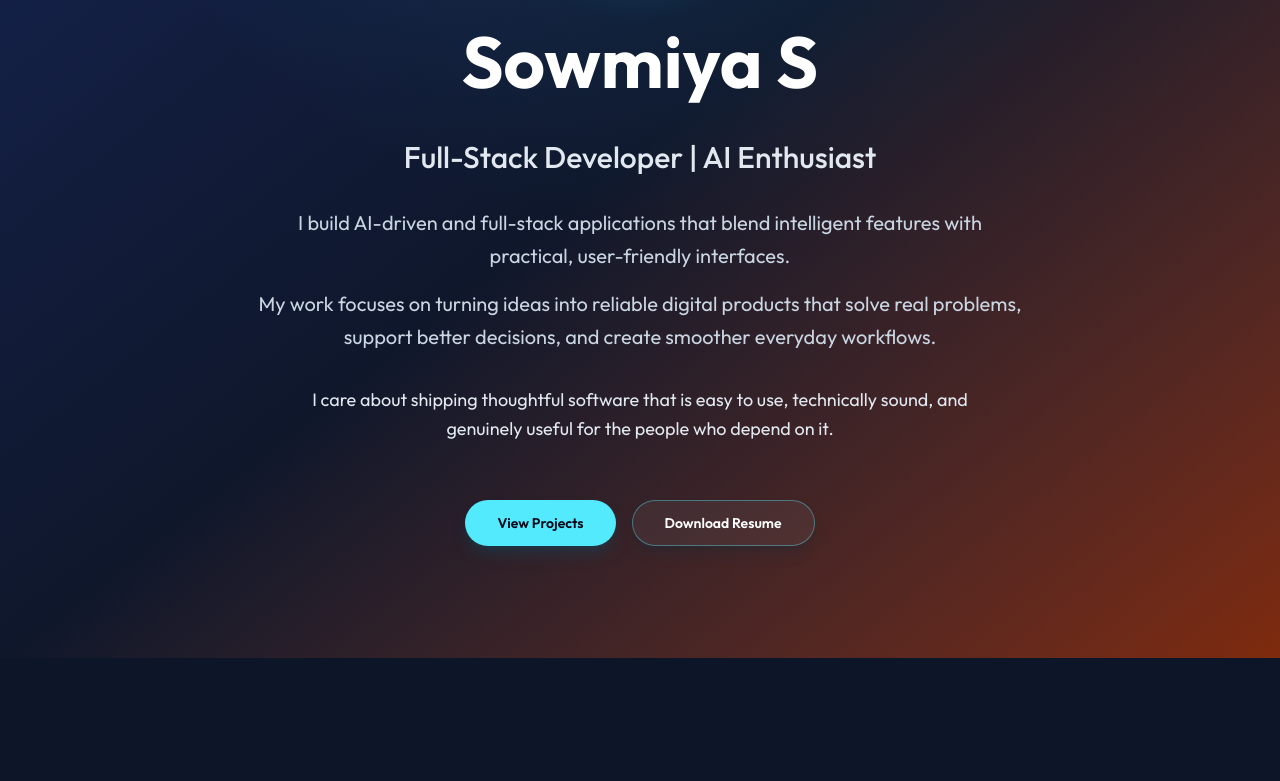
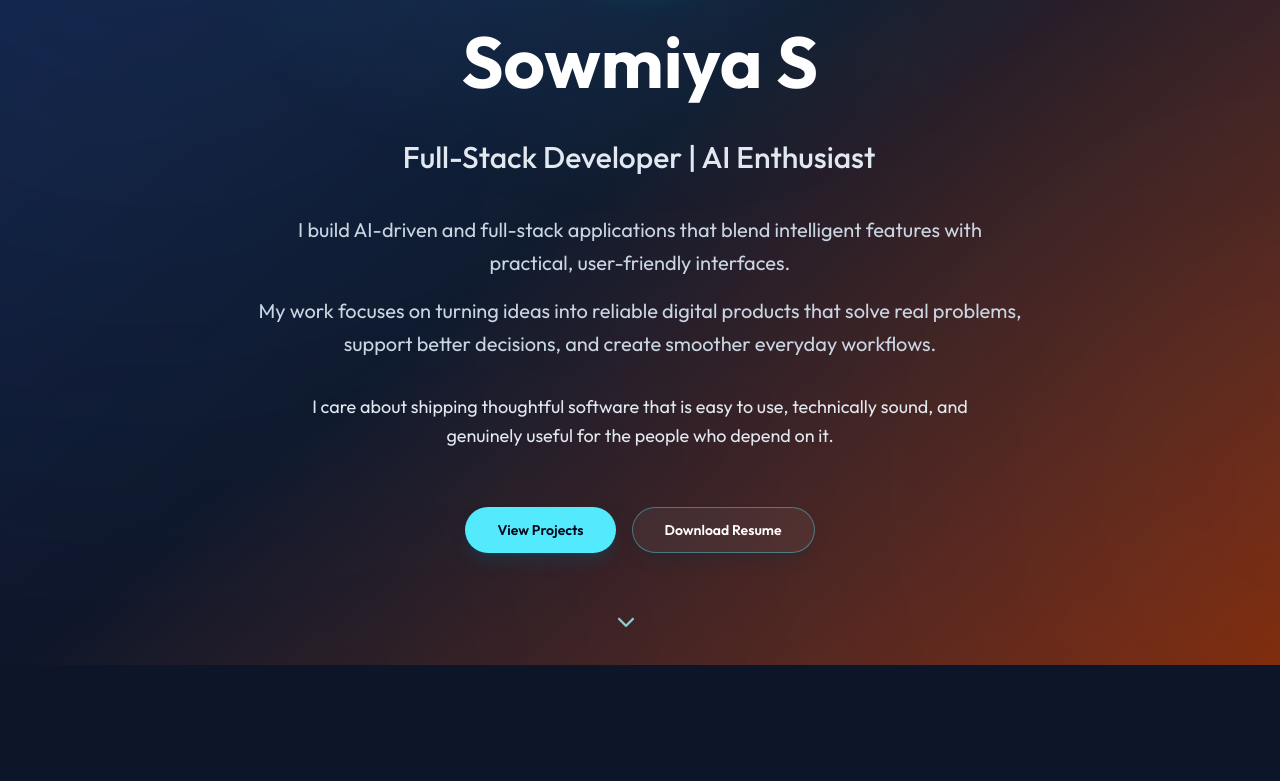
Before and after one commit to SowmiyaS06/portfolio01, a React (Vite) app: page / in a window 1280 px wide. Shown: the part 420-1201 px from the top of the page. Built offline with nearby package versions, Linux system fonts and the light colour scheme.

Commit message:
Add subtle hero interactions and update project links

```diff
--- a/src/components/sections/HeroSection.tsx
+++ b/src/components/sections/HeroSection.tsx
@@ -8,6 +8,7 @@ function HeroSection() {
       id="hero"
       className="scroll-mt-20 relative min-h-screen w-full overflow-hidden bg-gradient-to-br from-blue-950 via-slate-900 to-orange-900"
     >
+      <div className="hero-gradient-flow absolute inset-[-25%] opacity-35" />
       <div className="absolute inset-0 bg-[radial-gradient(circle_at_top,rgba(56,189,248,0.16),transparent_48%)]" />
       <div className="relative flex min-h-screen w-full items-center justify-center px-6 py-20 md:px-12 md:py-28 lg:px-20">
         <motion.div
@@ -31,7 +32,7 @@ function HeroSection() {
             Sowmiya S
           </motion.h1>
           <motion.h2 variants={staggerItem} className="text-lg font-medium text-slate-200 sm:text-xl md:text-3xl">
-            Full-Stack Developer | AI Enthusiast
+            <span className="typing-role">Full-Stack Developer | AI Enthusiast</span>
           </motion.h2>
           <motion.div variants={staggerItem} className="space-y-4 text-base leading-relaxed text-slate-300 sm:text-lg md:text-xl">
             <p>
@@ -70,6 +71,18 @@ function HeroSection() {
           </motion.div>
         </motion.div>
       </div>
+      <motion.a
+        href="#about"
+        variants={staggerItem}
+        initial="hidden"
+        animate="visible"
+        className="subtle-bounce absolute bottom-8 left-1/2 -translate-x-1/2 text-cyan-200/85 transition-all duration-300 hover:text-cyan-100"
+        aria-label="Scroll to About section"
+      >
+        <svg viewBox="0 0 24 24" className="h-7 w-7" fill="none" aria-hidden="true">
+          <path d="M6 9.5 12 15.5 18 9.5" stroke="currentColor" strokeWidth="1.9" strokeLinecap="round" strokeLinejoin="round" />
+        </svg>
+      </motion.a>
     </section>
   )
 }
--- a/src/components/sections/ProjectsSection.tsx
+++ b/src/components/sections/ProjectsSection.tsx
@@ -8,6 +8,7 @@ function ProjectsSection() {
       title: 'AI-Powered Interview Simulator',
       description: 'Real-time AI mock interviews with feedback.',
       techStack: ['React', 'Node.js', 'AI APIs'],
+      githubUrl: 'https://github.com/SowmiyaS06/Interview_generator',
       points: [
         'Solves the challenge of preparing for interviews without depending on a live interviewer.',
         'Generates realistic mock questions and gives immediate feedback on answers and communication.',
@@ -19,6 +20,7 @@ function ProjectsSection() {
       title: 'VEL Super Market (E-commerce)',
       description: 'Full-stack app with authentication and admin dashboard.',
       techStack: ['React', 'Express', 'MongoDB'],
+      githubUrl: 'https://github.com/SowmiyaS06/Consultancy',
       points: [
         'Addresses the need for a simple and organized grocery shopping experience with secure access.',
         'Includes user authentication, product browsing, shopping flow, and admin dashboard management.',
@@ -30,23 +32,12 @@ function ProjectsSection() {
       title: 'Smart Meeting Analysis Platform',
       description: 'Converts meetings into summaries and action points.',
       techStack: ['React', 'Python', 'NLP'],
+      githubUrl: 'https://github.com/Rakshitha2736/freelancers-hackathon',
       points: [
         'Solves the problem of turning long discussions into clear summaries and follow-up actions.',
         'Extracts key points from meeting content so teams can review decisions faster.',
         'Built using React, Python, and NLP concepts for text processing and organization.',
         'Makes meeting outcomes easier to scan, share, and act on after the call ends.',
-      ],
-    },
-    {
-      title: 'Git Workflow & Version Control Project',
-      description:
-        'Demonstrates Git branching, merging, and commit tracking. Shows understanding of version control and DevOps basics.',
-      techStack: ['Git', 'GitHub', 'DevOps Basics'],
-      points: [
-        'Demonstrates disciplined branching, merging, and commit tracking for collaborative development.',
-        'Highlights a clear version control workflow that supports team coordination and safe changes.',
-        'Built around Git, GitHub, and DevOps basics to reinforce release discipline and repository hygiene.',
-        'Shows practical understanding of how teams manage code, history, and collaboration at scale.',
       ],
     },
   ]
@@ -100,7 +91,9 @@ function ProjectsSection() {
 
             <div className="mt-8">
               <a
-                href="#"
+                href={project.githubUrl ?? '#'}
+                target={project.githubUrl ? '_blank' : undefined}
+                rel={project.githubUrl ? 'noreferrer' : undefined}
                 className="inline-flex items-center justify-center rounded-lg bg-white/10 px-4 py-2 text-sm font-semibold text-white transition-all duration-300 hover:bg-cyan-300 hover:text-slate-950"
                 aria-label={`Open GitHub repository for ${project.title}`}
               >
--- a/src/index.css
+++ b/src/index.css
@@ -16,6 +16,78 @@ body {
 
 #root {
   min-height: 100vh;
+}
+
+@keyframes heroGradientShift {
+  0% {
+    transform: translate3d(-2%, -1%, 0) scale(1.04);
+  }
+
+  50% {
+    transform: translate3d(2%, 1%, 0) scale(1.08);
+  }
+
+  100% {
+    transform: translate3d(-2%, -1%, 0) scale(1.04);
+  }
+}
+
+.hero-gradient-flow {
+  background:
+    radial-gradient(circle at 25% 30%, rgba(56, 189, 248, 0.22), transparent 42%),
+    radial-gradient(circle at 80% 70%, rgba(249, 115, 22, 0.2), transparent 45%),
+    linear-gradient(120deg, rgba(15, 23, 42, 0.2), rgba(2, 6, 23, 0.1));
+  filter: blur(8px);
+  animation: heroGradientShift 14s ease-in-out infinite;
+}
+
+@keyframes roleTyping {
+  from {
+    width: 0;
+  }
+
+  to {
+    width: 100%;
+  }
+}
+
+@keyframes caretBlink {
+  0%,
+  49% {
+    border-right-color: rgba(165, 243, 252, 0.9);
+  }
+
+  50%,
+  100% {
+    border-right-color: transparent;
+  }
+}
+
+.typing-role {
+  display: inline-block;
+  width: 0;
+  max-width: 100%;
+  overflow: hidden;
+  white-space: nowrap;
+  border-right: 2px solid rgba(165, 243, 252, 0.9);
+  animation:
+    roleTyping 2.4s steps(38, end) 0.45s forwards,
+    caretBlink 900ms step-end infinite;
+}
+
+@keyframes subtleBounce {
+  0%,
+  100% {
+    transform: translate(-50%, 0);
+  }
+
+  50% {
+    transform: translate(-50%, 6px);
+  }
+}
+
+.subtle-bounce {
+  animation: subtleBounce 2.1s ease-in-out infinite;
 }
 
 @keyframes heroFadeUp {
@@ -60,4 +132,15 @@ body {
     opacity: 1;
     animation: none;
   }
+
+  .hero-gradient-flow,
+  .typing-role,
+  .subtle-bounce {
+    animation: none;
+  }
+
+  .typing-role {
+    width: auto;
+    border-right: none;
+  }
 }
```
